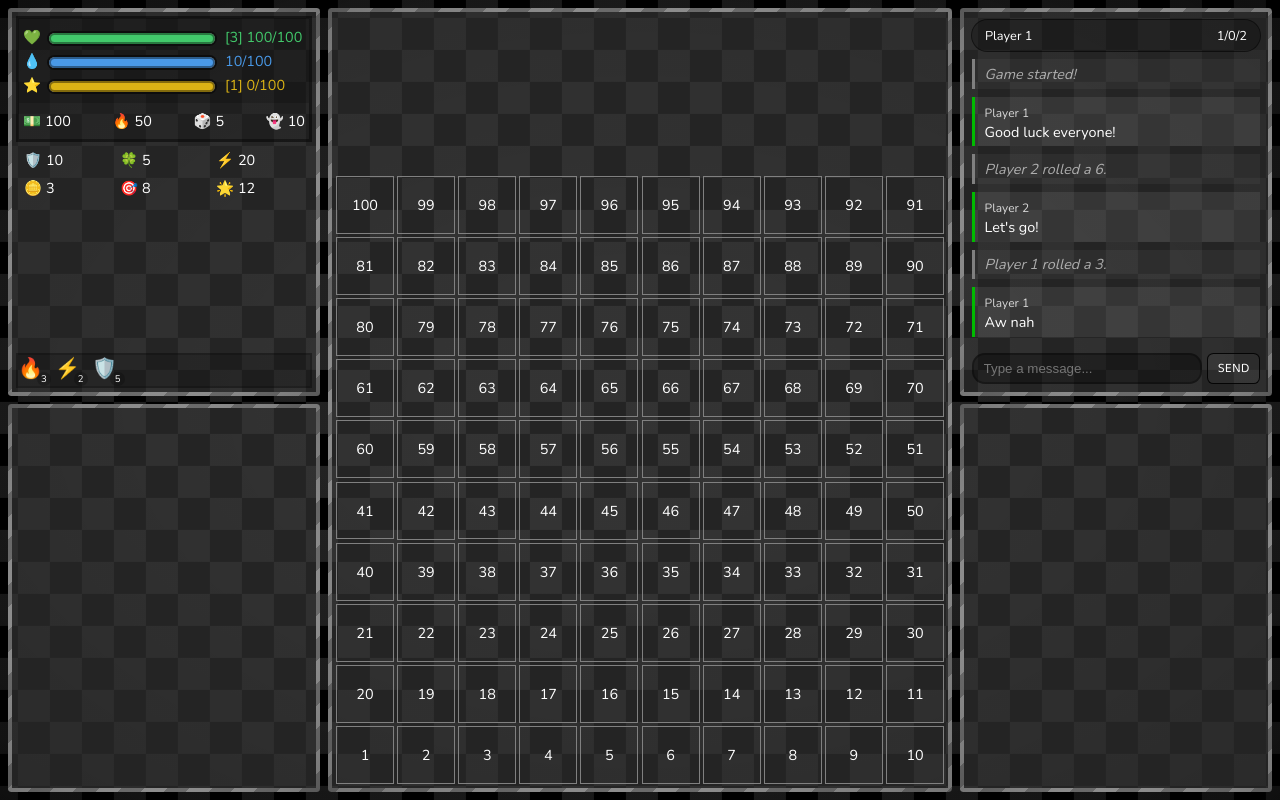
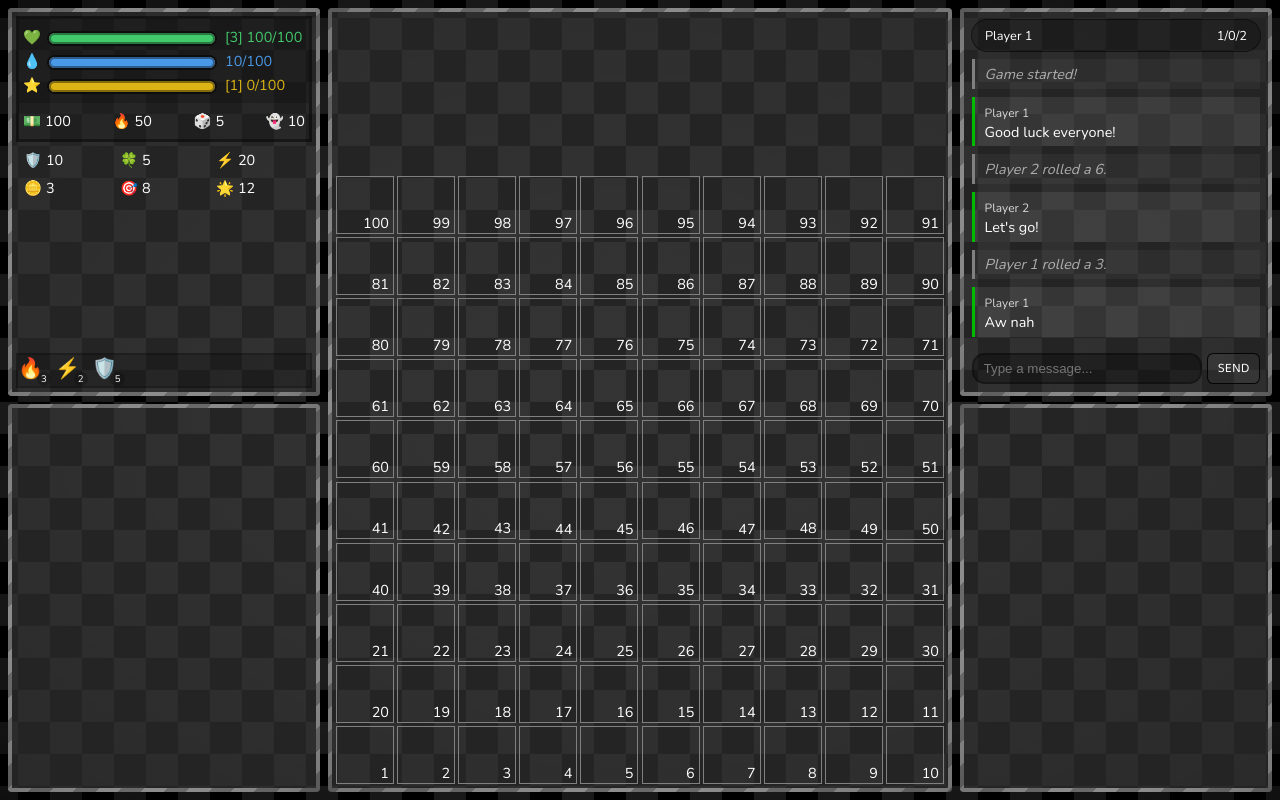
Before and after one commit to ProDreVil/Super-Snaders, a Flask app: page / in a window 1280 px wide. Run offline with Flask 3, Linux system fonts and the light colour scheme.

Commit message:
Small board changes

```diff
--- a/web/static/css/board.css
+++ b/web/static/css/board.css
@@ -2,6 +2,7 @@
     min-height: 0;
     overflow: hidden;
     flex: 1;
+    user-select: none;
 }
 
 .board-scroll {
@@ -71,4 +72,5 @@
 .board-tile {
     aspect-ratio: 1;
     border: 1px solid var(--panel-border);
+    padding: 0 0.25rem 0 0;
 }
--- a/web/static/css/utilities.css
+++ b/web/static/css/utilities.css
@@ -31,6 +31,12 @@
 .flex-centered {
     display: flex;
     align-items: center;
+}
+
+.flex-end {
+    display: flex;
+    justify-content: flex-end;
+    align-items: flex-end;
 }
 
 /* =========================
--- a/web/templates/components/board.html
+++ b/web/templates/components/board.html
@@ -5,7 +5,7 @@
                 <div class="board-row">
                     {% for col in range(10) %}
                         {% set tile = row * 10 + (9 - col if row % 2 else col) + 1 %}
-                        <div class="board-tile flex-centered justify-center">{{ tile }}</div>
+                        <div class="board-tile flex-end relative">{{ tile }}</div>
                     {% endfor %}
                 </div>
             {% endfor %}
```
